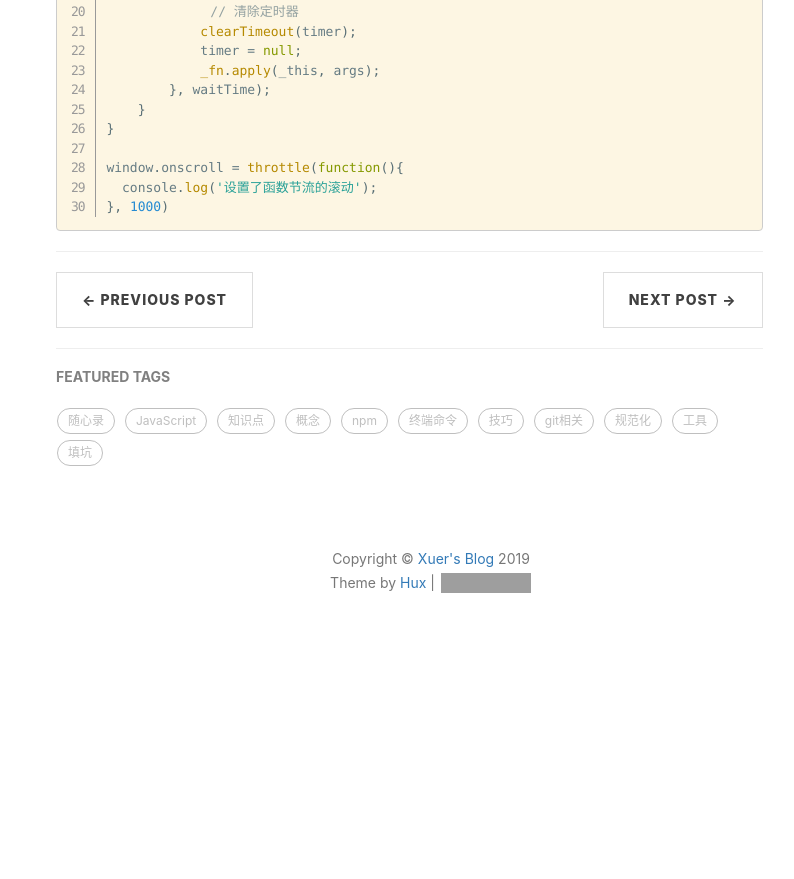
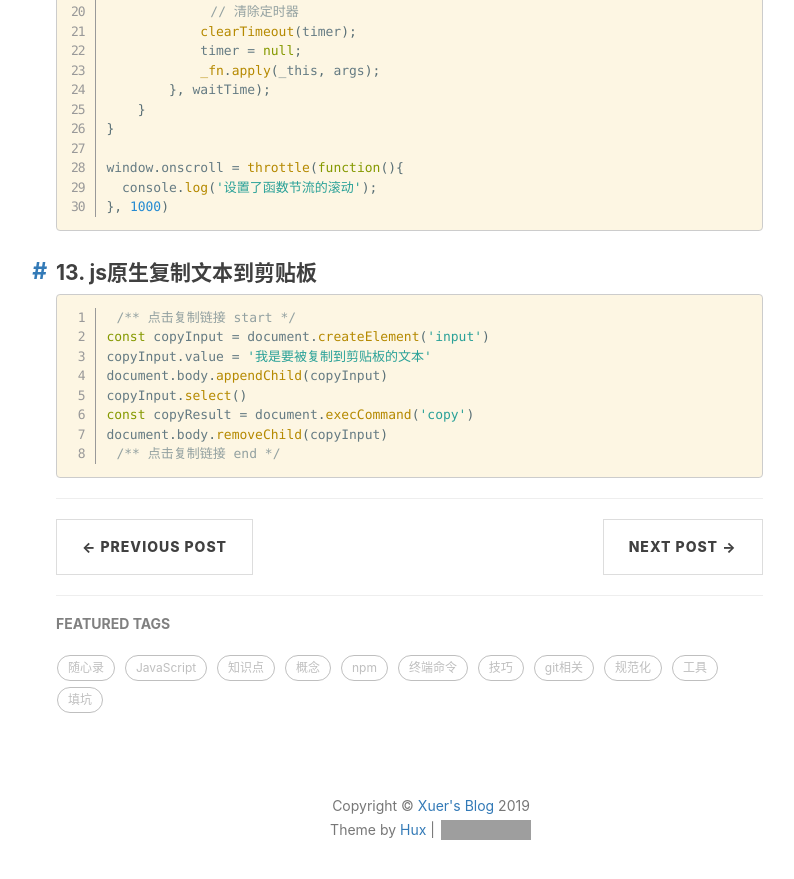
Before and after one commit to liuxingyu521/blog, a Jekyll site: the page built from _posts/2017-11-28-JS代码技巧积累.md, in a window 1280 px wide and 900 px high, scrolled down 4091 px. Shown: the top 879 px of the window, without its empty margins (209-1003 px from the left). Built offline with Jekyll 4.4.1, drawn with Linux system fonts in a browser that asks for light colours; comment, search, counter and statistics services are not loaded; before the commit the page ends 4778 px from its top, so only the background shows below that; grey boxes are pictures that could not be loaded.

Commit message:
:sparkles: (blog) 添加代码技巧 - js复制文本到剪贴板

````diff
--- a/_posts/2017-11-28-JS代码技巧积累.md
+++ b/_posts/2017-11-28-JS代码技巧积累.md
@@ -190,3 +190,16 @@ window.onscroll = throttle(function(){
   console.log('设置了函数节流的滚动');
 }, 1000)
 ```
+
+#### 13. js原生复制文本到剪贴板
+
+```js
+/** 点击复制链接 start */
+const copyInput = document.createElement('input')
+copyInput.value = '我是要被复制到剪贴板的文本'
+document.body.appendChild(copyInput)
+copyInput.select()
+const copyResult = document.execCommand('copy')
+document.body.removeChild(copyInput)
+/** 点击复制链接 end */
+```
````
